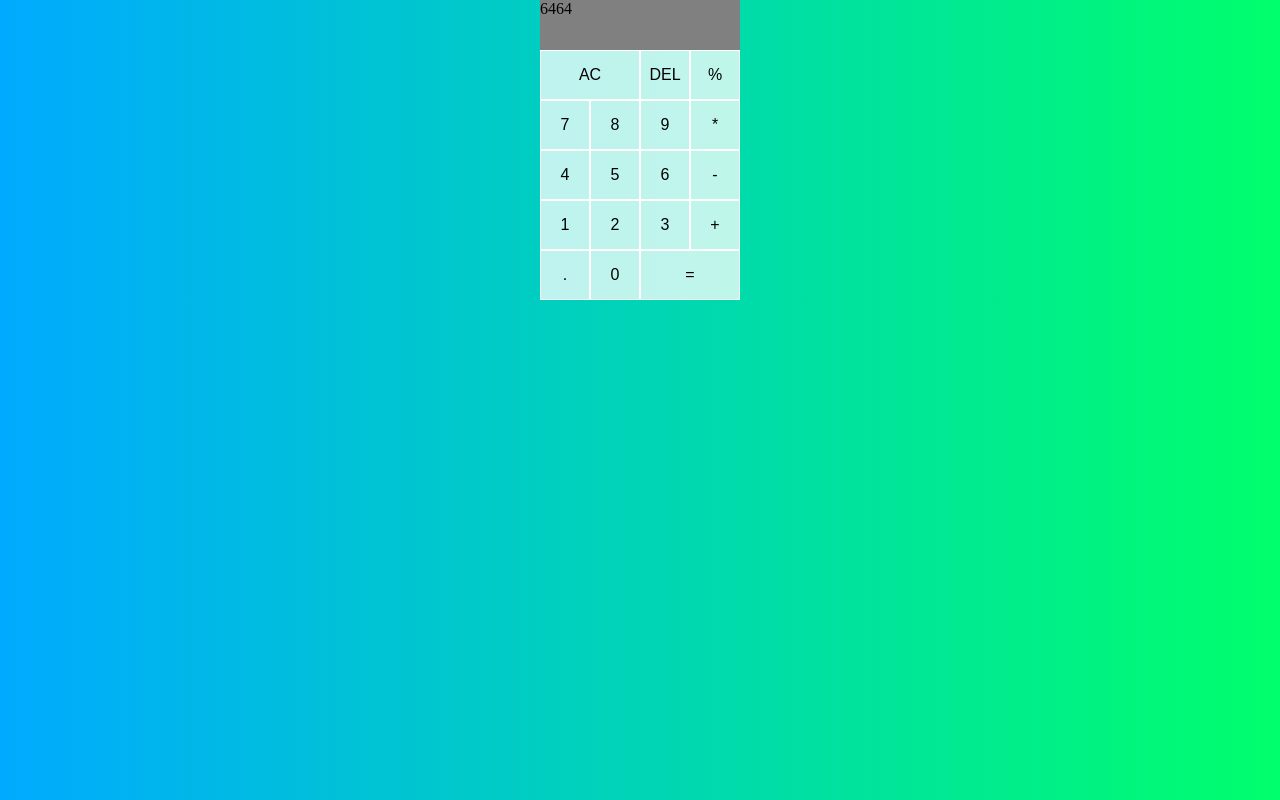
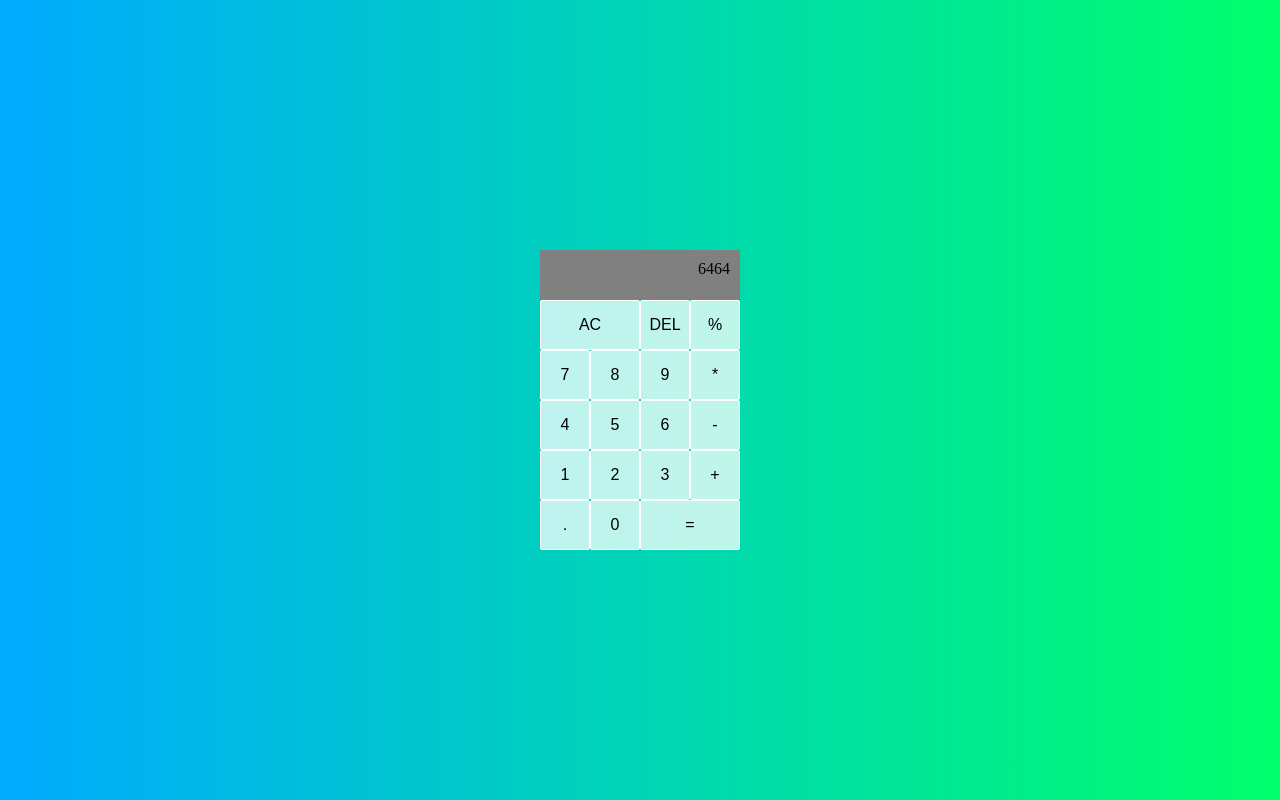
Before and after one commit to WillChu1733/Calculator, a plain HTML site: page index.html in a window 1280 px wide. Drawn offline with Linux system fonts and the light colour scheme.

Commit message:
clear button and screen working

```diff
--- a/index.html
+++ b/index.html
@@ -13,32 +13,32 @@
     </div>
 
     <div class="row">
-      <button class="button span-two">AC</button>
-      <button class="button">DEL</button>
-      <button class="button">%</button>
+      <button class="button span-two clear">AC</button>
+      <button class="button delete">DEL</button>
+      <button class="button divide">%</button>
     </div>
     <div class="row">
       <button class="button">7</button>
       <button class="button">8</button>
       <button class="button">9</button>
-      <button class="button">*</button>
+      <button class="button multiple">*</button>
     </div>
     <div class="row">
       <button class="button">4</button>
       <button class="button">5</button>
       <button class="button">6</button>
-      <button class="button">-</button>
+      <button class="button subtract">-</button>
     </div>
     <div class="row">
       <button class="button">1</button>
       <button class="button">2</button>
       <button class="button">3</button>
-      <button class="button">+</button>
+      <button class="button add">+</button>
     </div>
     <div class="row">
       <button class="button">.</button>
       <button class="button">0</button>
-      <button class="button span-two">=</button>
+      <button class="button span-two equals">=</button>
     </div>
   </div>
   <script src="main.js"></script>
--- a/main.js
+++ b/main.js
@@ -1,10 +1,19 @@
 const buttons = document.querySelectorAll('.button')
+const display = document.querySelector('.calc_input')
+const clear = document.querySelector('.clear')
+const equals = document.querySelector('.equals')
 
 buttons.forEach((button) => {
   button.addEventListener('click', () => {
-    console.log(button.textContent)
+    display.innerHTML += button.textContent
   })
 })
+
+const clearScreen = clear.addEventListener('click', () => {
+  display.innerHTML = ''
+})
+
+// let equaloperand = equals.
 
 let a = 253
 let b = 12.5
--- a/styles.css
+++ b/styles.css
@@ -6,6 +6,10 @@ body {
   background: linear-gradient(to right, #00AAFF, #00FF6C);
   padding: 0;
   margin: 0;
+  height: 100vh;
+  display: flex;
+  align-items: center;
+
 }
 
 .container {
@@ -34,7 +38,7 @@ body {
   outline: none;
   font-size: 1rem;
   background-color: rgba(255, 255, 255, .75);
-
+  border-radius: 2px;
 }
 
 .span-two {
@@ -42,6 +46,9 @@ body {
 }
 
 .calc_input {
+  display: flex;
+  justify-content: flex-end;
+  padding: 10px;
   width: 100%;
   background-color: grey;
   height: 50px;
```
